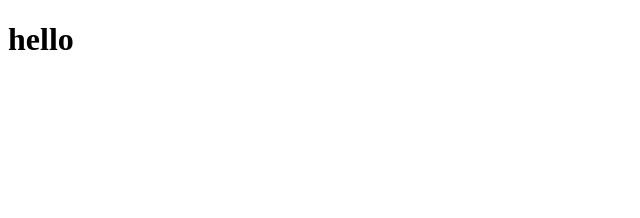
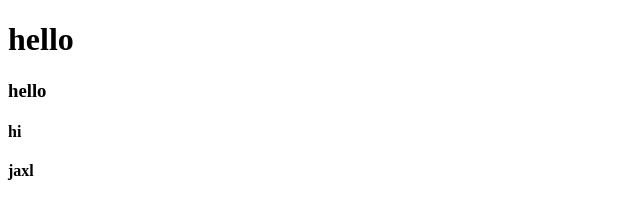
Before and after one commit to Gajiminikarkavya/cloningprocess, a plain HTML site: page index.html in a window 1280 px wide. Shown: the whole page, without its empty margins (0-640 px from the left). Drawn offline with Linux system fonts and the light colour scheme.

Commit message:
version10

```diff
--- a/index.html
+++ b/index.html
@@ -7,5 +7,8 @@
 </head>
 <body>
     <h1>hello</h1>
+    <h3>hello</h3>
+    <h4> hi</h4>
+    <h4> jaxl</h4>
 </body>
 </html>
```
